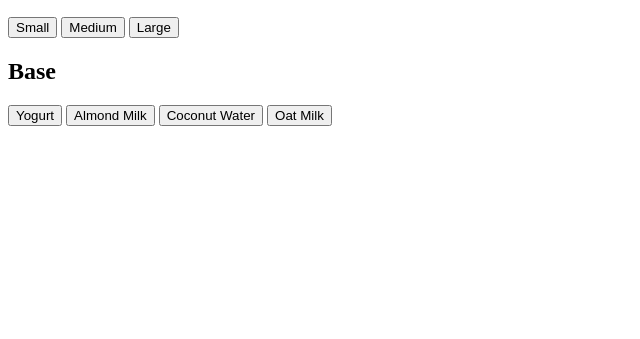
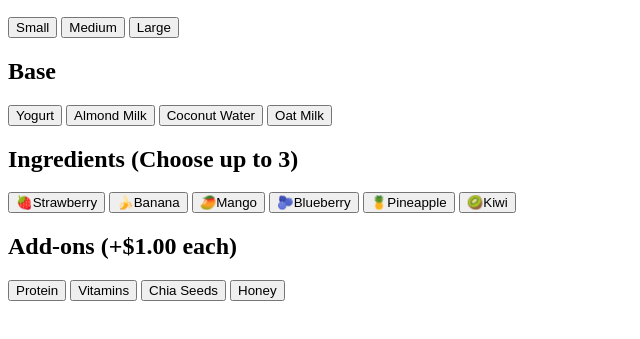
Before and after one commit to g0h1gh3r/Assignment02, a plain HTML site: page index.html in a window 1280 px wide. Shown: the part 111-450 px from the top of the page, without its empty margins (0-640 px from the left). Drawn offline with Linux system fonts and the light colour scheme.

Commit message:
Add ingredients and add-ons section to html file

```diff
--- a/index.html
+++ b/index.html
@@ -29,6 +29,40 @@
           <button class="btn" data-base="oat-milk">Oat Milk</button>
         </div>
       </div>
+      <!-- Ingredients Section -->
+      <div class="section">
+        <h2>Ingredients (Choose up to 3)</h2>
+        <div class="button-group" id="ingredient-buttons">
+          <button class="btn" data-ingredient="strawberry">
+            <span class="ingredient-emoji">🍓</span>Strawberry
+          </button>
+          <button class="btn" data-ingredient="banana">
+            <span class="ingredient-emoji">🍌</span>Banana
+          </button>
+          <button class="btn" data-ingredient="mango">
+            <span class="ingredient-emoji">🥭</span>Mango
+          </button>
+          <button class="btn" data-ingredient="blueberry">
+            <span class="ingredient-emoji">🫐</span>Blueberry
+          </button>
+          <button class="btn" data-ingredient="pineapple">
+            <span class="ingredient-emoji">🍍</span>Pineapple
+          </button>
+          <button class="btn" data-ingredient="kiwi">
+            <span class="ingredient-emoji">🥝</span>Kiwi
+          </button>
+        </div>
+      </div>
+      <!-- Add-ons Section -->
+      <div class="section">
+        <h2>Add-ons (+$1.00 each)</h2>
+        <div class="button-group" id="addon-buttons">
+          <button class="btn" data-addon="protein">Protein</button>
+          <button class="btn" data-addon="vitamins">Vitamins</button>
+          <button class="btn" data-addon="chia-seeds">Chia Seeds</button>
+          <button class="btn" data-addon="honey">Honey</button>
+        </div>
+      </div>
     </div>
   </body>
 </html>
```
